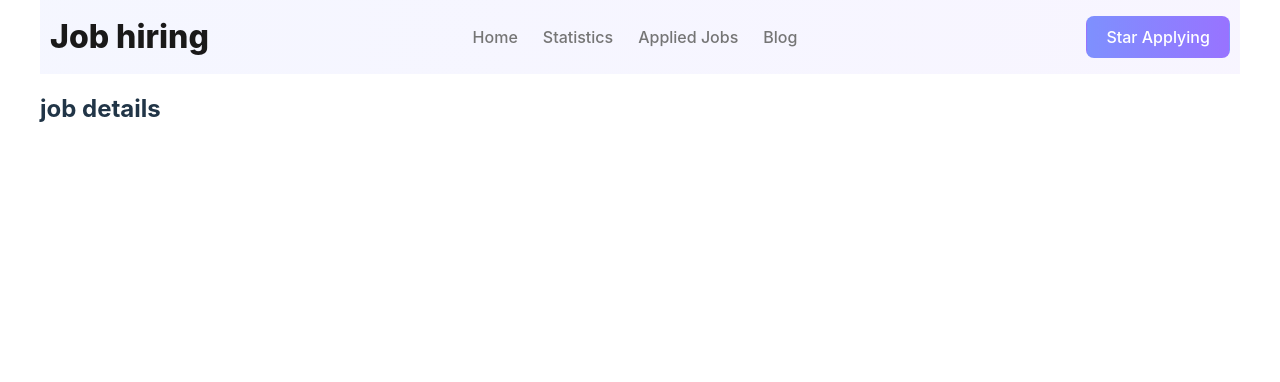
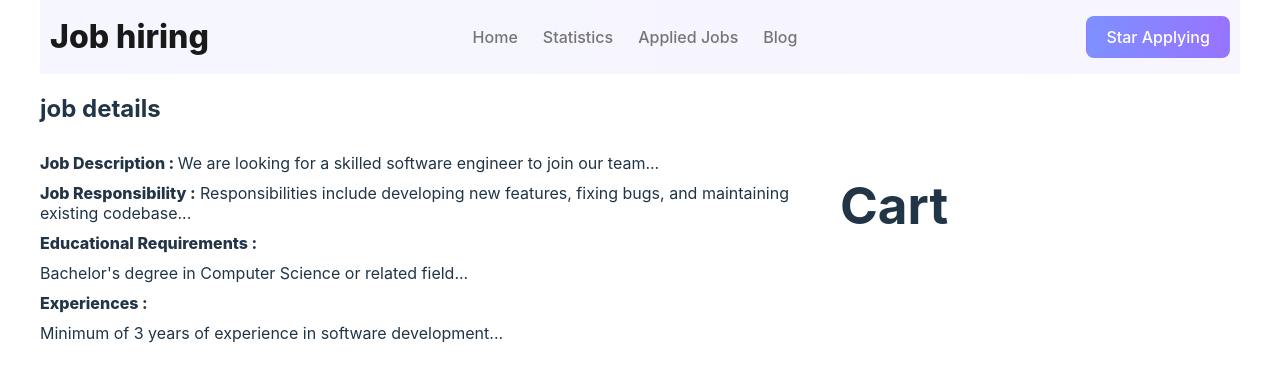
Before and after one commit to HmSani6699/As-project-9, a React (Vite) app: page /jobDetails/1 in a window 1280 px wide. Shown: the top 382 px of the page. Built offline with nearby package versions, Linux system fonts and the light colour scheme.

Commit message:
display to dinamic left info

```diff
--- a/src/component/JobDetails/JobDetails.jsx
+++ b/src/component/JobDetails/JobDetails.jsx
@@ -1,26 +1,27 @@
-import React, { useEffect, useState } from 'react';
-import { useParams } from 'react-router-dom';
+import { useLoaderData, useParams } from 'react-router-dom';
+import './jobDetails.css';
 
 const JobDetails = () => {
     const loadId = useParams();
-    const [jobs, setJobs] = useState([])
-    useEffect(() => {
-        fetch('/jobData.json')
-            .then(res => res.json())
-            .then(data => setJobs(data))
-    }, []);
-    const job = jobs.filter(job => job.id === +loadId.jobId);
+    const loadData = useLoaderData();
+    const getJob = loadData.filter(job => job.id === +loadId.jobId);
 
-    console.log(job[0])
+    const { contactInformation, educationalRequirements, experiences, jobDescription, jobResponsibility, location, jobTitle, salary } = getJob[0];
+
     return (
         <div>
             <h2>job details</h2>
             <div className='details-container'>
                 <div className='details-left-info'>
-
+                    <p><span>Job Description : </span> {jobDescription}</p>
+                    <p><span>Job Responsibility :</span> {jobResponsibility}</p>
+                    <p><span>Educational Requirements :</span></p>
+                    <p>{educationalRequirements}</p>
+                    <p><span>Experiences :</span></p>
+                    <p>{experiences}</p>
                 </div>
                 <div className='details-right-info'>
-
+                    <h1>Cart</h1>
                 </div>
             </div>
         </div>
--- /dev/null
+++ b/src/component/JobDetails/jobDetails.css
@@ -0,0 +1,12 @@
+.details-container {
+    display: grid;
+    grid-template-columns: 2fr 1fr;
+}
+
+.details-left-info p {
+    margin: 10px 0;
+}
+
+.details-left-info span {
+    font-weight: 800;
+}
--- a/src/main.jsx
+++ b/src/main.jsx
@@ -39,6 +39,7 @@ const router = createBrowserRouter([
       {
         path: 'jobDetails/:jobId',
         element: <JobDetails></JobDetails>,
+        loader: () => fetch('/jobData.json')
       }
     ]
   },
```
